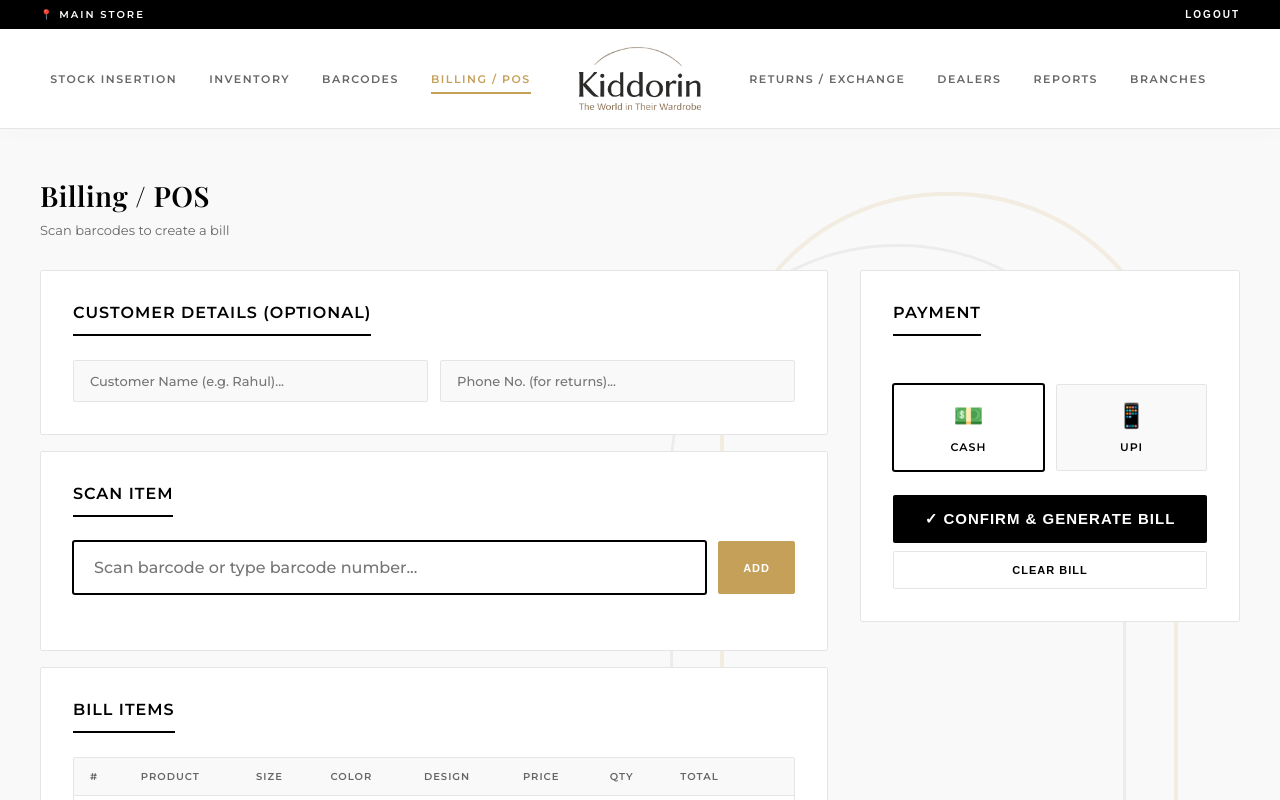
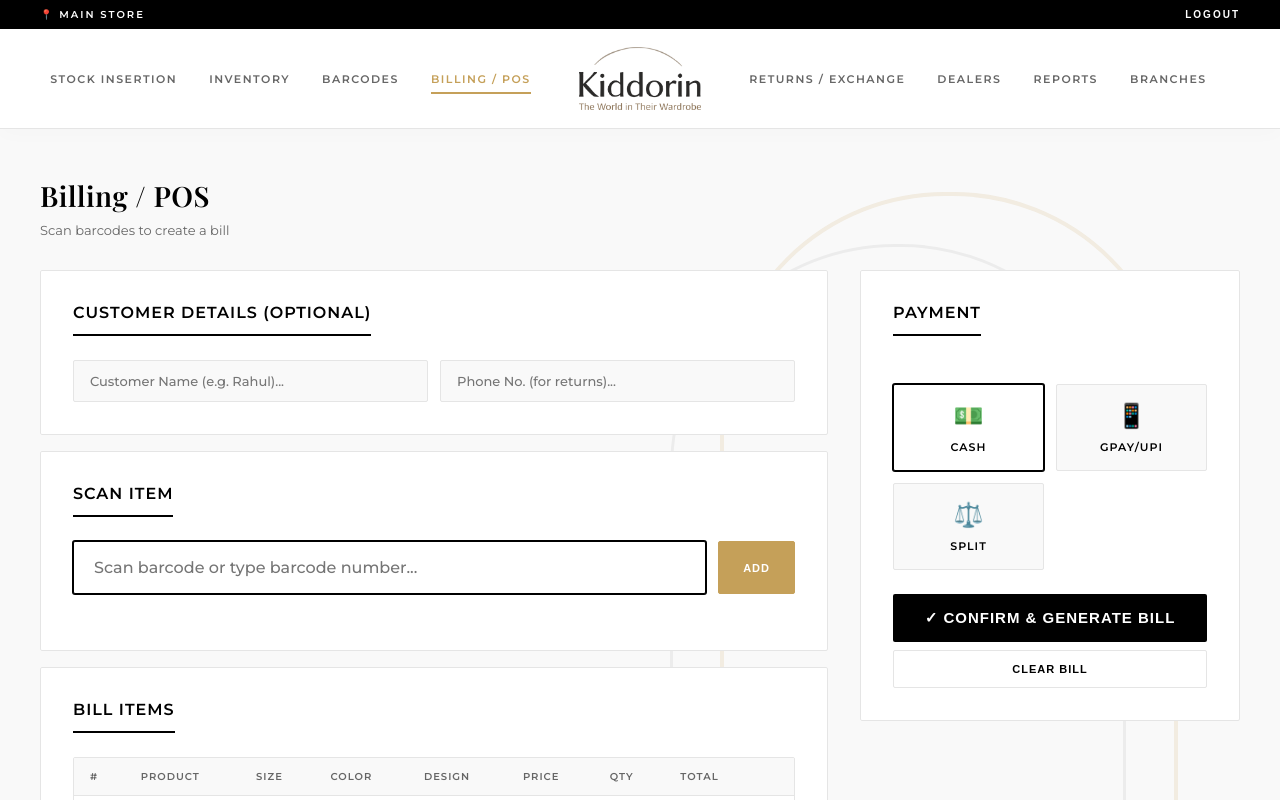
Before and after one commit to yugamm15/kiddorin, a React (Vite) app: page /billing in a window 1280 px wide. Shown: the top 800 px of the page. Built offline with nearby package versions, Linux system fonts and the light colour scheme; no server answers; sample sign-in values are in the browser's storage; a web font is replaced by a local one.

Commit message:
Split Billinig Cash And GPay Both are exceptig don

```diff
--- a/src/pages/Billing.jsx
+++ b/src/pages/Billing.jsx
@@ -8,6 +8,7 @@ const Billing = () => {
   const [barcode, setBarcode] = useState('');
   const [items, setItems] = useState([]);
   const [paymentMethod, setPaymentMethod] = useState('cash');
+  const [splitCash, setSplitCash] = useState('');
   const [error, setError] = useState('');
   const [billGenerated, setBillGenerated] = useState(null);
   const [discountValue, setDiscountValue] = useState('');
@@ -115,12 +116,26 @@ const Billing = () => {
     }
     setError('');
     try {
+      if (paymentMethod === 'split' && finalAmount > 0) {
+        if (splitCash === '' || isNaN(splitCash) || parseFloat(splitCash) < 0 || parseFloat(splitCash) > finalAmount) {
+          toast.error(`Please enter a valid Cash amount between ₹0 and ₹${finalAmount} for split payment.`);
+          return;
+        }
+      }
+      const sCashAmt = paymentMethod === 'split' ? (parseFloat(splitCash) || 0) : (paymentMethod === 'cash' ? finalAmount : 0);
+      const sUpiAmt = paymentMethod === 'split' ? Math.max(0, finalAmount - sCashAmt) : (paymentMethod === 'upi' ? finalAmount : 0);
+      const payStr = finalAmount === 0 ? 'Store Credit' : (
+        paymentMethod === 'cash' ? 'Cash' : (paymentMethod === 'upi' ? 'UPI' : `Split (Cash: ₹${sCashAmt}, GPay: ₹${sUpiAmt})`)
+      );
+
       // Create a mapped array for db service
       const dbItems = items.map(i => ({ product_id: i.product_id, quantity: i.qty, price: i.price }));
       const newBill = await db.generateBill({
         branch_id: user.branch_id,
         total_amount: finalAmount,
-        payment_method: finalAmount === 0 ? 'Store Credit' : (paymentMethod === 'cash' ? 'Cash' : 'UPI'),
+        payment_method: payStr,
+        split_cash: sCashAmt,
+        split_upi: sUpiAmt,
         customer_name: customerName.trim() || 'Walk-in Customer',
         customer_phone: customerPhone.trim() || null
       }, dbItems);
@@ -138,7 +153,7 @@ const Billing = () => {
         discount: discountAmount,
         creditApplied: creditApplied,
         total: finalAmount,
-        payment: finalAmount === 0 ? 'Store Credit' : paymentMethod,
+        payment: payStr,
         customerName: customerName.trim() || 'Walk-in Customer',
         customerPhone: customerPhone.trim()
       });
@@ -158,6 +173,7 @@ const Billing = () => {
     setCustomerName('');
     setCustomerPhone('');
     setAvailableCredit(0);
+    setSplitCash('');
     setBillGenerated(null);
     setError('');
     if (barcodeInputRef.current) barcodeInputRef.current.focus();
@@ -344,9 +360,39 @@ const Billing = () => {
               </div>
               <div className={`pay-btn ${paymentMethod === 'upi' ? 'selected' : ''}`} onClick={() => setPaymentMethod('upi')}>
                 <span className="pay-icon">📱</span>
-                <span className="pay-label">UPI</span>
+                <span className="pay-label">GPay/UPI</span>
+              </div>
+              <div className={`pay-btn ${paymentMethod === 'split' ? 'selected' : ''}`} onClick={() => { setPaymentMethod('split'); setSplitCash(Math.round(finalAmount / 2).toString()); }}>
+                <span className="pay-icon">⚖️</span>
+                <span className="pay-label">Split</span>
               </div>
             </div>
+            {paymentMethod === 'split' && (
+              <div style={{ marginTop: '12px', marginBottom: '12px', padding: '12px', background: 'var(--off-white)', borderRadius: '6px', border: '1px solid var(--border)' }}>
+                <div style={{ fontSize: '12px', fontWeight: 600, color: 'var(--dark)', marginBottom: '8px' }}>⚖️ Split Breakdown (Total: ₹{finalAmount})</div>
+                <div style={{ display: 'flex', gap: '8px', alignItems: 'center' }}>
+                  <div style={{ flex: 1 }}>
+                    <label style={{ fontSize: '11px', color: 'var(--text-muted)', display: 'block', marginBottom: '4px' }}>💵 Cash Amount</label>
+                    <input
+                      type="number"
+                      placeholder="₹ Cash..."
+                      value={splitCash}
+                      onChange={e => setSplitCash(e.target.value)}
+                      style={{ width: '100%', padding: '8px', borderRadius: '4px', border: '1px solid var(--border)', fontWeight: 'bold' }}
+                    />
+                  </div>
+                  <div style={{ flex: 1 }}>
+                    <label style={{ fontSize: '11px', color: 'var(--text-muted)', display: 'block', marginBottom: '4px' }}>📱 GPay / UPI</label>
+                    <input
+                      type="number"
+                      value={Math.max(0, finalAmount - (parseFloat(splitCash) || 0))}
+                      readOnly
+                      style={{ width: '100%', padding: '8px', borderRadius: '4px', border: '1px solid var(--border)', background: '#e9ecef', fontWeight: 'bold', color: '#004085' }}
+                    />
+                  </div>
+                </div>
+              </div>
+            )}
             <button className="btn btn-success" style={{ width: '100%', padding: '14px', fontSize: '15px' }} onClick={confirmBill}>✓ Confirm & Generate Bill</button>
             <button className="btn btn-secondary" style={{ width: '100%', marginTop: '8px' }} onClick={clearBill}>Clear Bill</button>
           </div>
@@ -356,7 +402,7 @@ const Billing = () => {
               <div className="section-title">Bill Generated ✓</div>
               <div>
                 <div style={{ fontSize: '13px', color: 'var(--text-muted)', marginBottom: '8px' }}>Bill ID: <strong>{billGenerated.id.slice(0, 8).toUpperCase()}</strong> • {billGenerated.date}</div>
-                <div style={{ fontSize: '13px', marginBottom: '12px' }}>Items: {billGenerated.items.length} | Payment: <span className={`badge ${billGenerated.payment === 'cash' ? 'badge-green' : 'badge-blue'}`}>{billGenerated.payment.toUpperCase()}</span></div>
+                <div style={{ fontSize: '13px', marginBottom: '12px' }}>Items: {billGenerated.items.length} | Payment: <span className={`badge ${billGenerated.payment?.toLowerCase() === 'cash' ? 'badge-green' : (billGenerated.payment?.toLowerCase()?.startsWith('split') ? 'badge-secondary' : 'badge-blue')}`}>{billGenerated.payment.toUpperCase()}</span></div>
                 {billGenerated.discount > 0 && (
                   <div style={{ fontSize: '13px', color: 'var(--success)', marginBottom: '4px' }}>Discount Applied: ₹{billGenerated.discount.toLocaleString('en-IN')}</div>
                 )}
--- a/src/pages/Reports.jsx
+++ b/src/pages/Reports.jsx
@@ -83,8 +83,18 @@ const Reports = () => {
         rows.push([p.design_number, p.category, p.color, p.size, p.quantity]);
       });
     } else if (currentReport === 'payment') {
-      const cash = bills.filter(b => b.payment_method?.toLowerCase() === 'cash').reduce((a, b) => a + Number(b.total_amount), 0);
-      const upi = bills.filter(b => b.payment_method?.toLowerCase() === 'upi').reduce((a, b) => a + Number(b.total_amount), 0);
+      const cash = bills.reduce((sum, b) => {
+        const pm = b.payment_method?.toLowerCase() || '';
+        if (pm === 'cash') return sum + Number(b.total_amount);
+        if (pm.startsWith('split')) return sum + Number(b.split_cash || 0);
+        return sum;
+      }, 0);
+      const upi = bills.reduce((sum, b) => {
+        const pm = b.payment_method?.toLowerCase() || '';
+        if (pm === 'upi') return sum + Number(b.total_amount);
+        if (pm.startsWith('split')) return sum + Number(b.split_upi || 0);
+        return sum;
+      }, 0);
       rows.push(["Payment Method", "Total Revenue"]);
       rows.push(["Cash", cash]);
       rows.push(["UPI", upi]);
@@ -213,8 +223,18 @@ const Reports = () => {
 
     if (currentReport === 'sales' || currentReport === 'transactions') {
       const total = bills.reduce((a, b) => a + Number(b.total_amount), 0);
-      const cash = bills.filter(b => b.payment_method?.toLowerCase() === 'cash').reduce((a, b) => a + Number(b.total_amount), 0);
-      const upi = bills.filter(b => b.payment_method?.toLowerCase() === 'upi').reduce((a, b) => a + Number(b.total_amount), 0);
+      const cash = bills.reduce((sum, b) => {
+        const pm = b.payment_method?.toLowerCase() || '';
+        if (pm === 'cash') return sum + Number(b.total_amount);
+        if (pm.startsWith('split')) return sum + Number(b.split_cash || 0);
+        return sum;
+      }, 0);
+      const upi = bills.reduce((sum, b) => {
+        const pm = b.payment_method?.toLowerCase() || '';
+        if (pm === 'upi') return sum + Number(b.total_amount);
+        if (pm.startsWith('split')) return sum + Number(b.split_upi || 0);
+        return sum;
+      }, 0);
 
       const salesByDate = bills.reduce((acc, bill) => {
         const date = new Date(bill.created_at).toLocaleDateString('en-IN');
@@ -240,7 +260,7 @@ const Reports = () => {
                   <tr key={b.id}>
                     <td><strong>{b.id.slice(0, 8).toUpperCase()}</strong></td>
                     <td>₹{Number(b.total_amount).toLocaleString('en-IN')}</td>
-                    <td><span className={`badge ${b.payment_method?.toLowerCase() === 'cash' ? 'badge-green' : 'badge-blue'}`}>{b.payment_method?.toUpperCase()}</span></td>
+                    <td><span className={`badge ${b.payment_method?.toLowerCase() === 'cash' ? 'badge-green' : (b.payment_method?.toLowerCase()?.startsWith('split') ? 'badge-secondary' : 'badge-blue')}`}>{b.payment_method?.toUpperCase()}</span></td>
                     <td>{user?.branch?.name}</td>
                     <td>{new Date(b.created_at).toLocaleString('en-IN')}</td>
                   </tr>
@@ -310,8 +330,18 @@ const Reports = () => {
     }
 
     if (currentReport === 'payment') {
-      const cash = bills.filter(b => b.payment_method?.toLowerCase() === 'cash').reduce((a, b) => a + Number(b.total_amount), 0);
-      const upi = bills.filter(b => b.payment_method?.toLowerCase() === 'upi').reduce((a, b) => a + Number(b.total_amount), 0);
+      const cash = bills.reduce((sum, b) => {
+        const pm = b.payment_method?.toLowerCase() || '';
+        if (pm === 'cash') return sum + Number(b.total_amount);
+        if (pm.startsWith('split')) return sum + Number(b.split_cash || 0);
+        return sum;
+      }, 0);
+      const upi = bills.reduce((sum, b) => {
+        const pm = b.payment_method?.toLowerCase() || '';
+        if (pm === 'upi') return sum + Number(b.total_amount);
+        if (pm.startsWith('split')) return sum + Number(b.split_upi || 0);
+        return sum;
+      }, 0);
       const chartData = [{ Method: 'Cash', Revenue: cash }, { Method: 'UPI', Revenue: upi }].filter(d => d.Revenue > 0);
 
       return (
--- a/src/services/db.js
+++ b/src/services/db.js
@@ -235,6 +235,8 @@ class SupabaseDB {
         branch_id: billData.branch_id,
         total_amount: billData.total_amount,
         payment_method: billData.payment_method,
+        split_cash: billData.split_cash || 0,
+        split_upi: billData.split_upi || 0,
         customer_name: billData.customer_name || 'Walk-in Customer',
         customer_phone: billData.customer_phone || null
       }])
```
Also changed, not shown: 1 other file (tests, documents, lock files or other folders).
